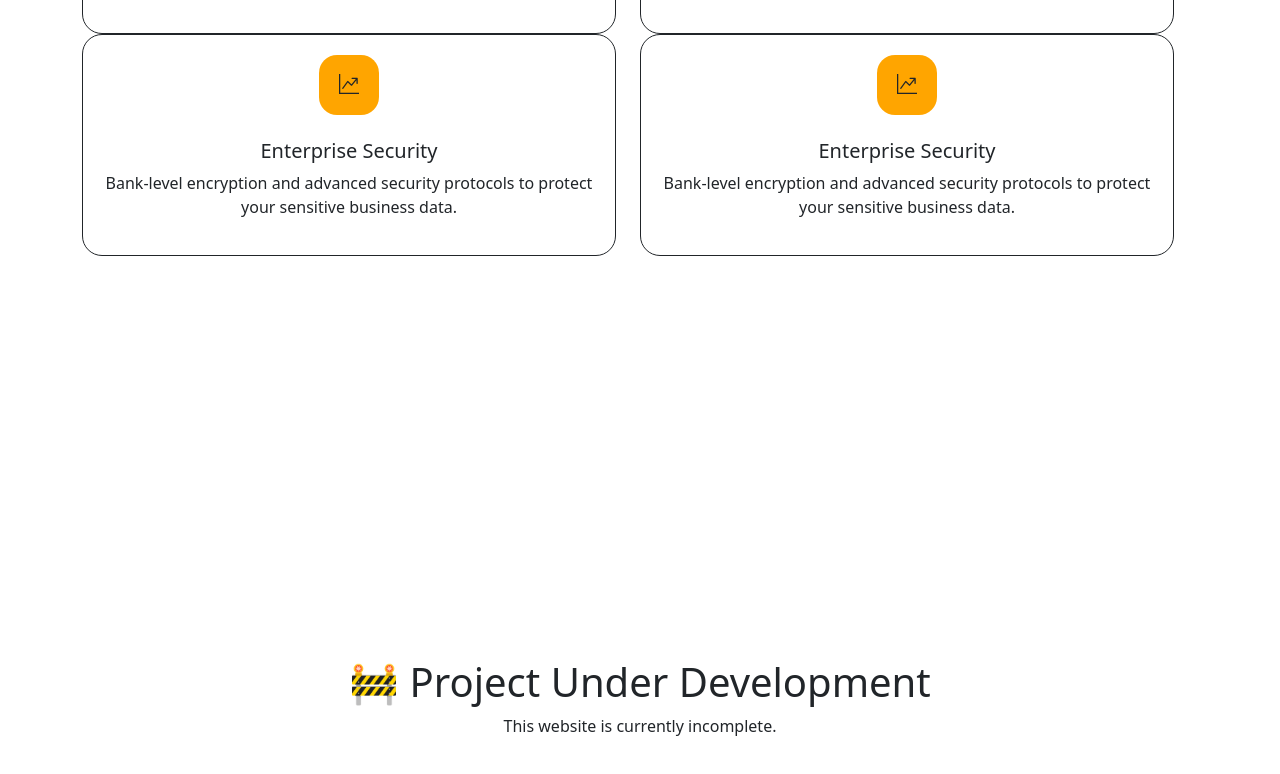
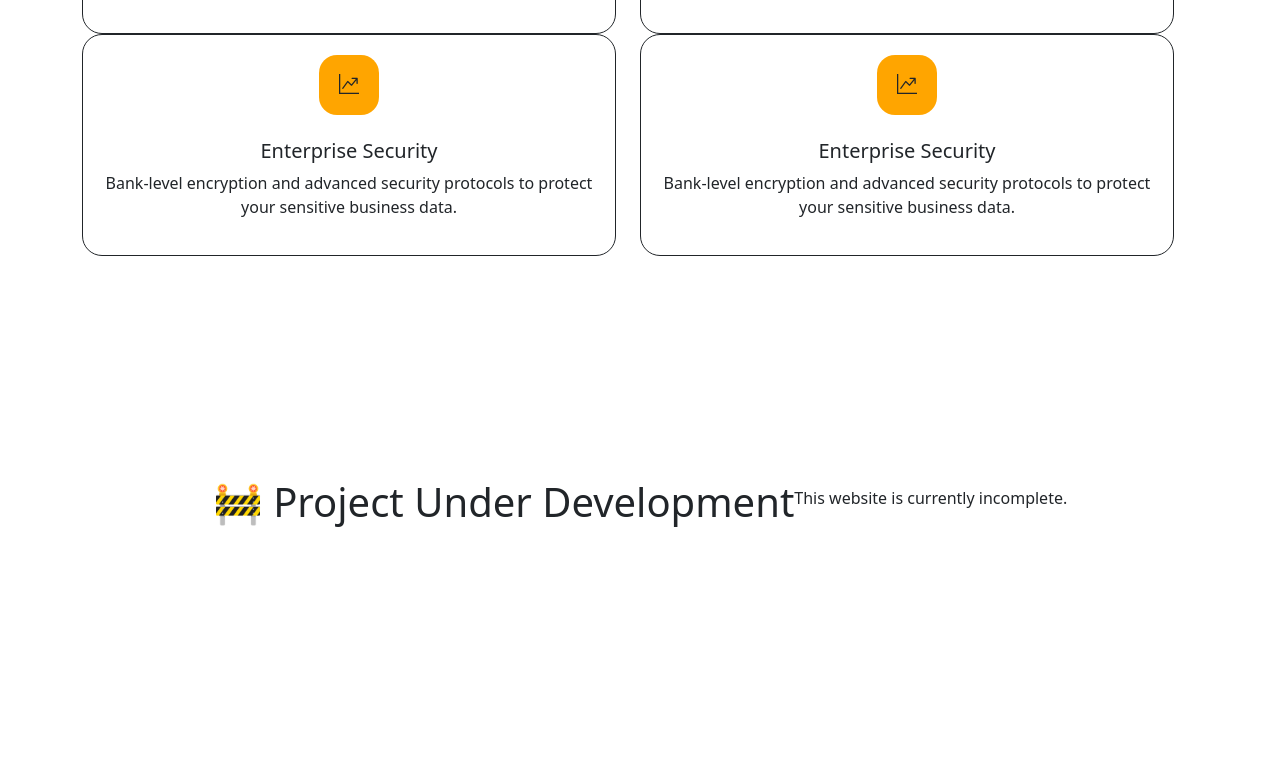
Before and after one commit to hirensiddhapura03-svg/my-second-project, a plain HTML site: page index.html in a window 1280 px wide. Shown: the part 4026-4800 px from the top of the page. After the commit the page ends 4732 px from the top, so only its background shows below. Drawn offline with nearby package versions, Linux system fonts and the light colour scheme.

Commit message:
Fix HTML structure and content for index.html

```diff
--- a/index.html
+++ b/index.html
@@ -370,7 +370,7 @@
             </div>
         </div>
     </section>
-<div style="display:flex; justify-content:center; align-items:center; height:100vh; flex-direction:column; text-align:center;">
+<div style="display:flex; justify-content:center; align-items:center; height:50vh;  text-align:center;">
    <h1>🚧 Project Under Development</h1>
    <p>This website is currently incomplete.</p>
 </div>
```
